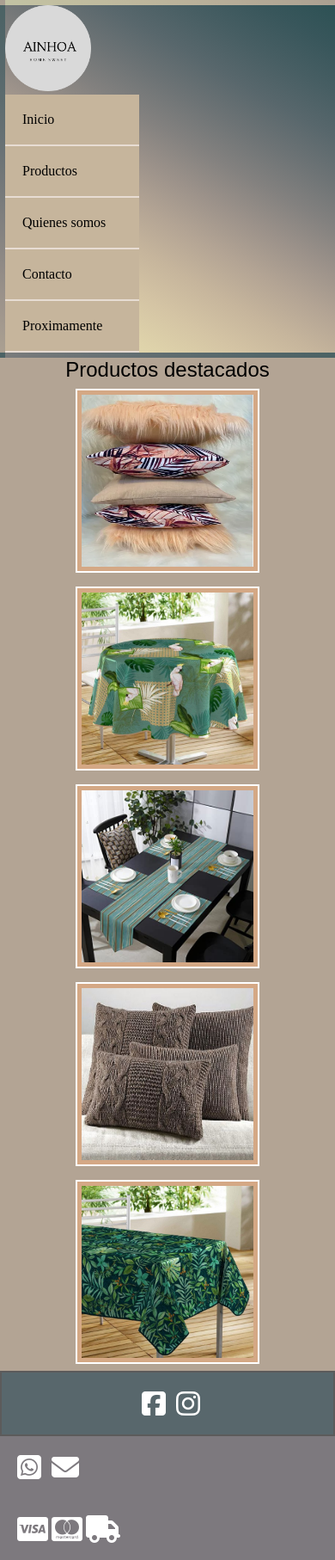
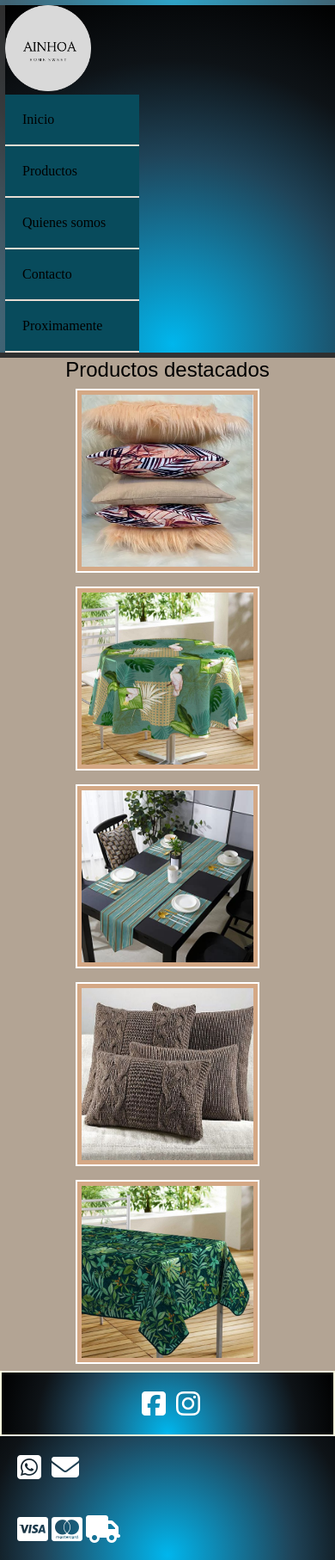
Before and after one commit to veronicaguillermet/Ainhoa-home-swwet, a plain HTML site: page index.html in a window 390 px wide. Shown: the whole page at 86% size. Drawn offline with Linux system fonts and the light colour scheme.

Commit message:
cambie gradiente footer y header media query

```diff
--- a/style.css
+++ b/style.css
@@ -186,11 +186,14 @@ header nav ul li a:hover {
 }
 
 @media screen and (max-width:768px) {
+    header {
+    background-image: radial-gradient(circle at 50% 97.53%, #00b6ed 0, #127da4 25%, #1f4459 50%, #0e1317 75%, #000000 100%); ;
+    }
     header nav {
         width: 40%;
         height: 60%;
         margin: 0;
-        background-color: #c6b59c;
+        background-color: #084b5c;
     }
 
     header nav ul li {
@@ -199,3 +202,12 @@ header nav ul li a:hover {
         border-bottom: 2px solid #e7dcd3;
     }
 }
+@media screen and (max-width:768px){
+    footer {
+        background-image: radial-gradient(circle at 50% 97.53%, #00b6ed 0, #127da4 25%, #1f4459 50%, #0e1317 75%, #000000 100%); ;
+    }
+    .redes{
+        background-image: radial-gradient(circle at 50% 97.53%, #00b6ed 0, #127da4 25%, #1f4459 50%, #0e1317 75%, #000000 100%); ;
+        border: solid 2px beige
+    }
+}
```
